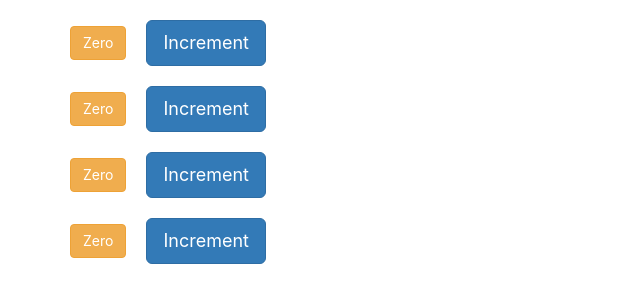
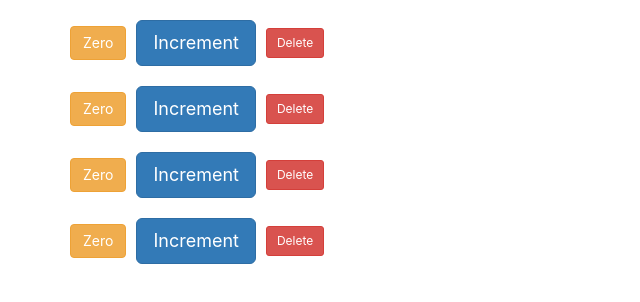
Before and after one commit to emmeiwhite/app-store-basic, a React (Create React App) app: page / in a window 1280 px wide. Shown: the top 302 px of the page, without its empty margins (0-640 px from the left). Built offline with nearby package versions, Linux system fonts and the light colour scheme.

Commit message:
deleting the Components

```diff
--- a/src/App.css
+++ b/src/App.css
@@ -7,6 +7,9 @@
   margin-top:2rem;
 }
 
+.btn{
+  margin-right: 1rem;
+}
 /* Counters */
 .counters{
   margin-top:2rem;
--- a/src/components/counter.js
+++ b/src/components/counter.js
@@ -2,7 +2,7 @@
 
 class Counter extends Component {
     state = {
-        value:0
+        value:this.props.value // from parent props is being passed
     }
 
     getbadgeClass = ()=>{
@@ -13,13 +13,16 @@
     }
 
     handleIncrement = ()=>{
+        // this.props.value = 23; props are read only and cannot be modified
         this.setState({value:this.state.value+1});
     }
+
     render() {
         return (
             <div className="counter">
                 <span className={this.getbadgeClass()+' value'}>{this.state.value===0?"Zero":this.state.value}</span>
                 <button className="btn btn-primary btn-lg" onClick={this.handleIncrement}>Increment</button>
+                <button className="btn btn-danger  btn-sm m-2" onClick={this.props.onDelete}>Delete</button> {/* Idea:function was passed as prop*/}
             </div>
         );
     }
--- a/src/components/counters.js
+++ b/src/components/counters.js
@@ -2,6 +2,7 @@
 import Counter from './counter';
 
 class Counters extends Component {
+    //Parent feeds children on the children's demand.
     state = {
         counters:[
             {id:1,value:0},
@@ -10,11 +11,18 @@
             {id:4,value:0},
         ]
      }
+
+    deleteHandler = (index)=>{
+     const newState =  {...this.state}; // copied the state
+     newState.counters.splice(index,1);
+     this.setState(newState);
+    }
+
     render() {
         return (
             <div className="counters">
-             {this.state.counters.map((counter)=>{
-                 return <Counter key={counter.id}/>
+             {this.state.counters.map((counter,index)=>{
+                 return <Counter key={counter.id} value={counter.value} onDelete={()=>this.deleteHandler(index)}/>
              })}
             </div>
 
```
